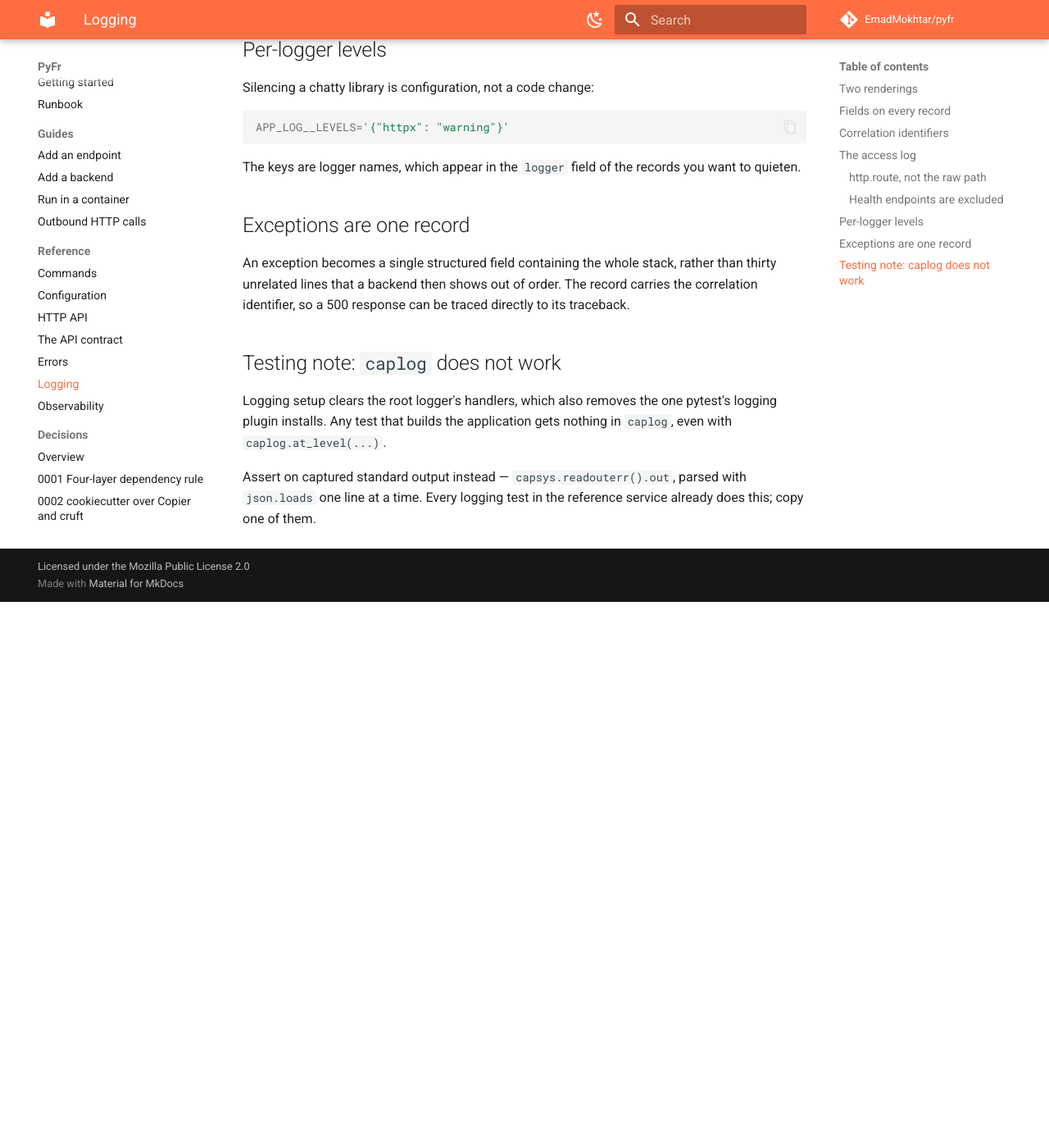
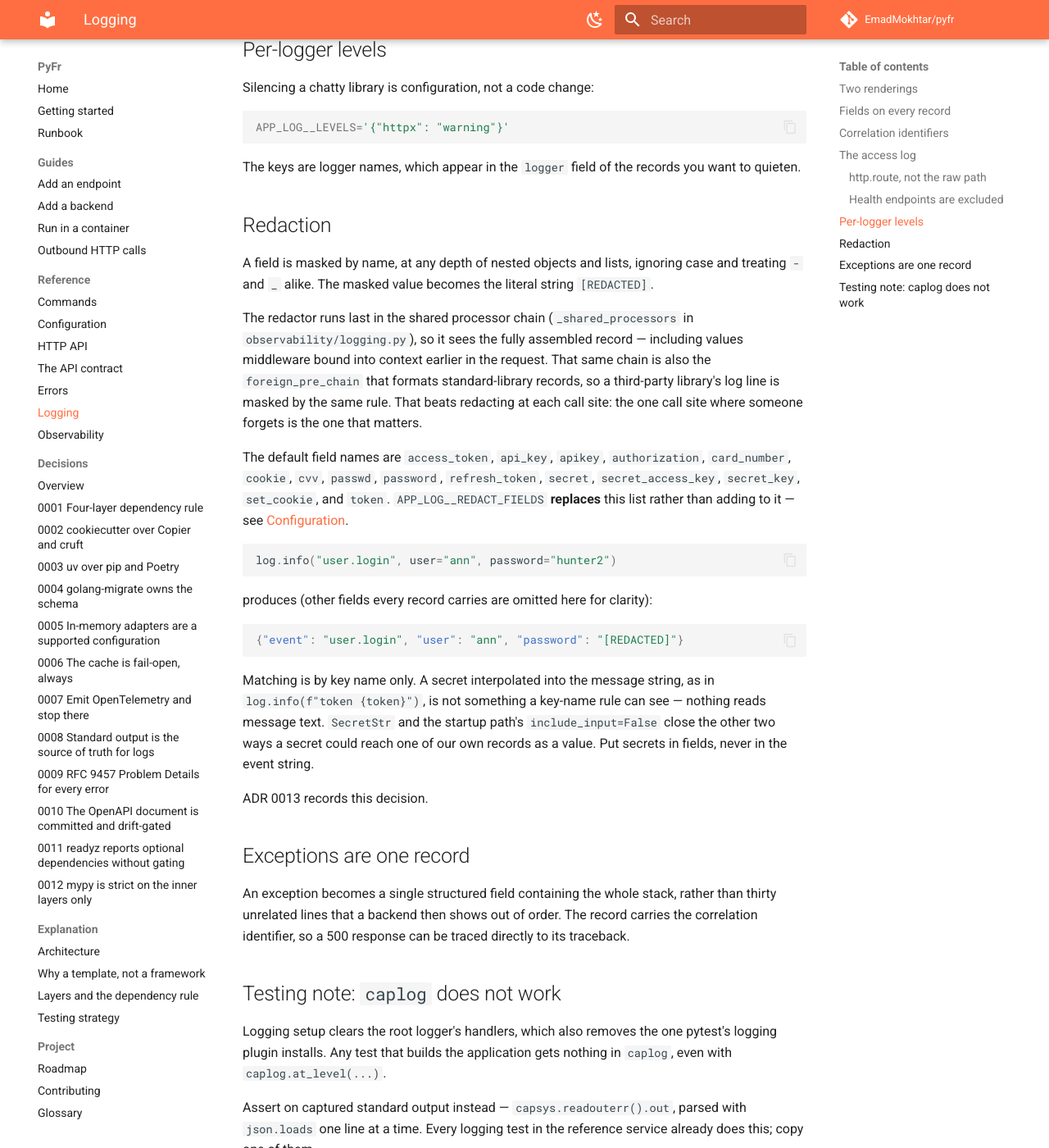
Before and after one commit to EmadMokhtar/pyfr, an MkDocs documentation site: the page built from docs/reference/logging.md, in a window 1280 px wide and 1400 px high, scrolled down 2802 px. Shown: the whole window at 82% size. Built offline with MkDocs 1.6.1 and Material for MkDocs 9.7.7, drawn with Linux system fonts in a browser that asks for light colours; comment, search, counter and statistics services are not loaded; before the commit the page ends 3536 px from its top, so only the background shows below that.

Commit message:
docs: describe log redaction
Closes the logging.md#redaction anchor configuration.md already links to.

Co-Authored-By: Claude Opus 5 <noreply@anthropic.com>

````diff
--- a/docs/reference/logging.md
+++ b/docs/reference/logging.md
@@ -127,6 +127,44 @@ APP_LOG__LEVELS='{"httpx": "warning"}'
 The keys are logger names, which appear in the `logger` field of the records
 you want to quieten.
 
+## Redaction
+
+A field is masked by name, at any depth of nested objects and lists, ignoring
+case and treating `-` and `_` alike. The masked value becomes the literal
+string `[REDACTED]`.
+
+The redactor runs last in the shared processor chain (`_shared_processors` in
+`observability/logging.py`), so it sees the fully assembled record —
+including values middleware bound into context earlier in the request. That
+same chain is also the `foreign_pre_chain` that formats standard-library
+records, so a third-party library's log line is masked by the same rule.
+That beats redacting at each call site: the one call site where someone
+forgets is the one that matters.
+
+The default field names are `access_token`, `api_key`, `apikey`,
+`authorization`, `card_number`, `cookie`, `cvv`, `passwd`, `password`,
+`refresh_token`, `secret`, `secret_access_key`, `secret_key`, `set_cookie`,
+and `token`. `APP_LOG__REDACT_FIELDS` **replaces** this list rather than
+adding to it — see [Configuration](configuration.md#variables).
+
+```python
+log.info("user.login", user="ann", password="hunter2")
+```
+
+produces (other fields every record carries are omitted here for clarity):
+
+```json
+{"event": "user.login", "user": "ann", "password": "[REDACTED]"}
+```
+
+Matching is by key name only. A secret interpolated into the message string,
+as in `log.info(f"token {token}")`, is not something a key-name rule can
+see — nothing reads message text. `SecretStr` and the startup path's
+`include_input=False` close the other two ways a secret could reach one of
+our own records as a value. Put secrets in fields, never in the event string.
+
+ADR 0013 records this decision.
+
 ## Exceptions are one record
 
 An exception becomes a single structured field containing the whole stack,
````
Also changed, not shown: other parts of docs/reference/logging.md (+1 -1 lines).
